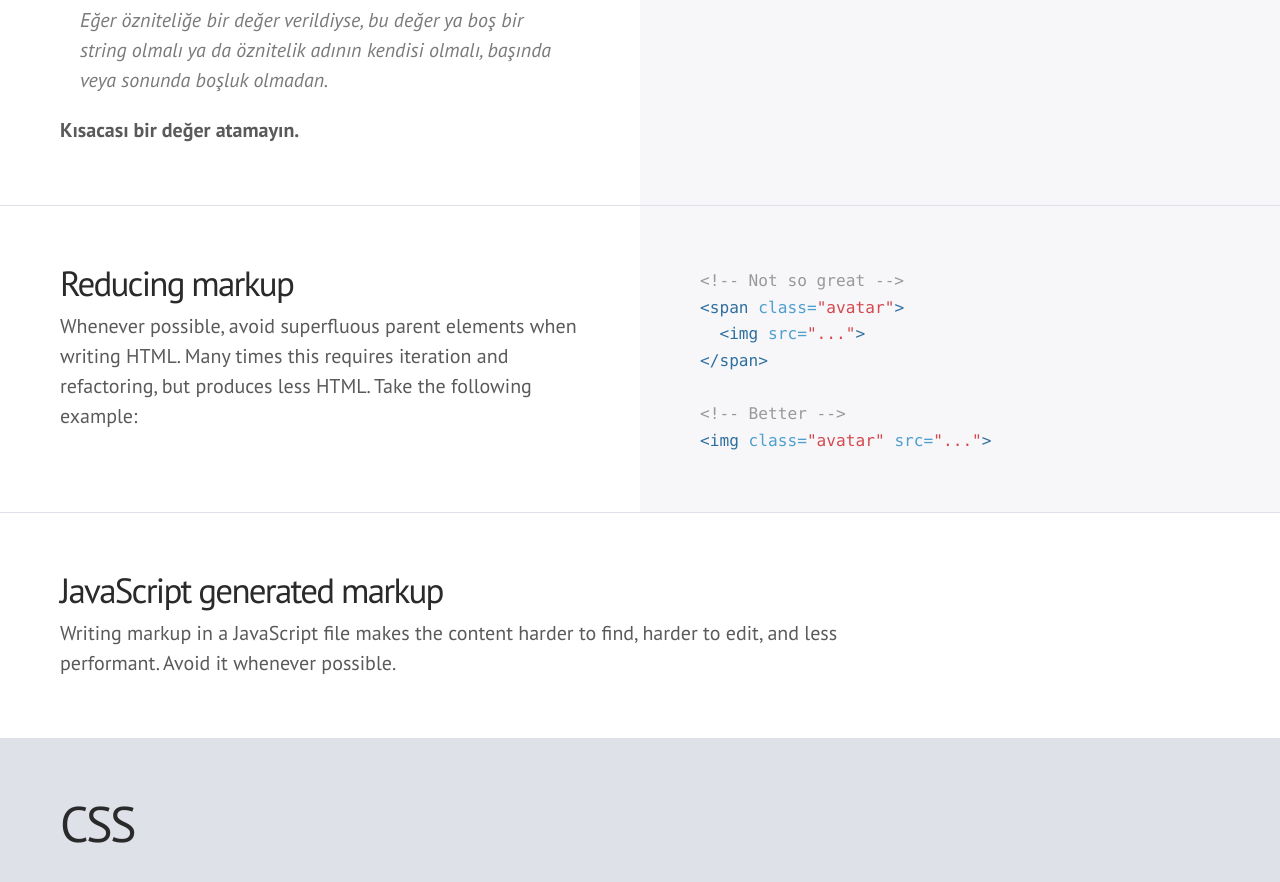
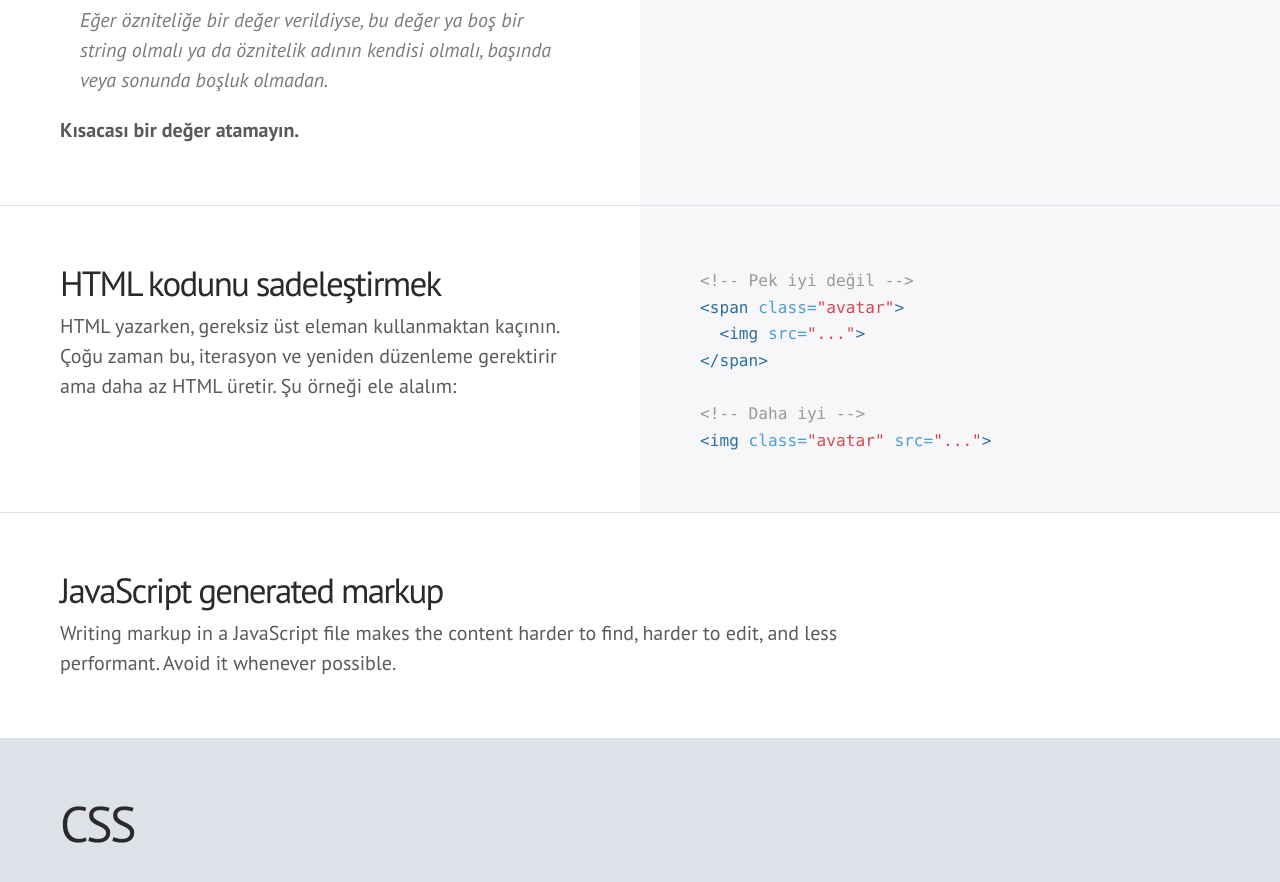
Before and after one commit to hayatbiralem/kod-rehberi, a Jekyll site: the page built from index.html, in a window 1280 px wide and 900 px high, scrolled down 5645 px. Shown: the top 882 px of the window. Built offline with Jekyll 4.4.1, drawn with Linux system fonts in a browser that asks for light colours; some web fonts are replaced; Markdown is read by kramdown in place of the engine named in the settings; comment, search, counter and statistics services are not loaded.

Commit message:
HTML kodunu sadeleştirme çevrildi

```diff
--- a/_includes/html/reducing-markup.html
+++ b/_includes/html/reducing-markup.html
@@ -1,7 +1,7 @@
-<!-- Not so great -->
+<!-- Pek iyi değil -->
 <span class="avatar">
   <img src="...">
 </span>
 
-<!-- Better -->
+<!-- Daha iyi -->
 <img class="avatar" src="...">
--- a/index.html
+++ b/index.html
@@ -188,8 +188,8 @@ layout: default
 
 <div class="section" id="html-kodunu-sadelestirmek">
   <div class="col">
-    <h3>Reducing markup</h3>
-    <p>Whenever possible, avoid superfluous parent elements when writing HTML. Many times this requires iteration and refactoring, but produces less HTML. Take the following example:</p>
+    <h3>HTML kodunu sadeleştirmek</h3>
+    <p>HTML yazarken, gereksiz üst eleman kullanmaktan kaçının. Çoğu zaman bu, iterasyon ve yeniden düzenleme gerektirir ama daha az HTML üretir. Şu örneği ele alalım:</p>
   </div>
   <div class="col">
     {% highlight html %}{% include html/reducing-markup.html %}{% endhighlight %}
```
